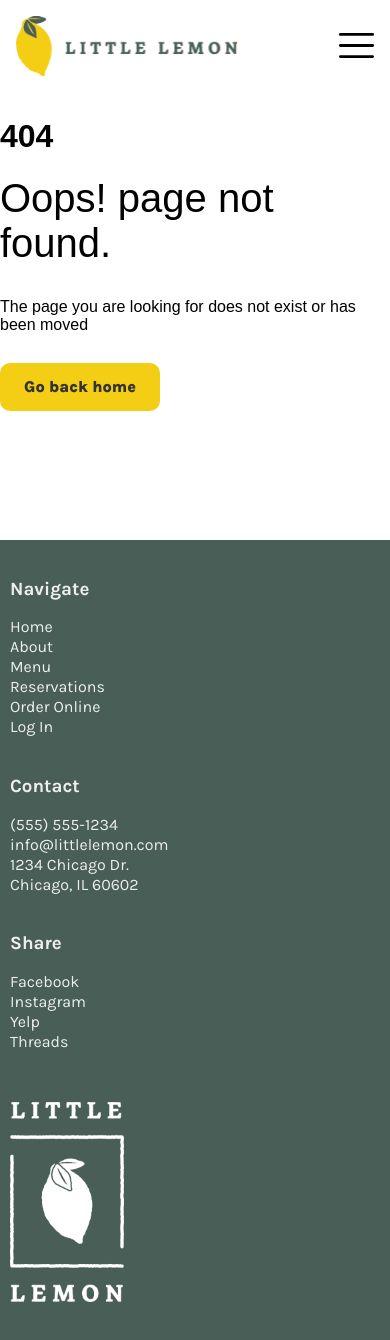
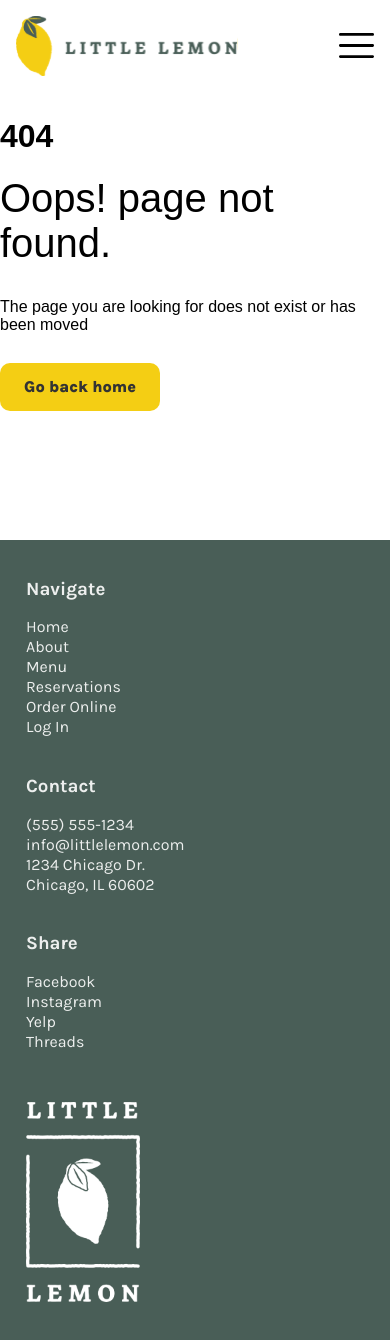
Before and after one commit to robtwilliam/little_lemon_booking, a React (Create React App) app: page / in a window 390 px wide. Built offline with nearby package versions, Linux system fonts and the light colour scheme; a web font is replaced by a local one.

Commit message:
fixing background color and adjusting footer alignment

```diff
--- a/src/components/layout/footer.css
+++ b/src/components/layout/footer.css
@@ -31,11 +31,15 @@ footer {
     .footer-socials {
         padding-bottom: 20px;
     }
+    .footer-contents {
+        margin-left: 1rem;
+    }
 }
 
 .footer-logo {
     height: 200px;
     padding-top: 30px;
+
 }
 
 ul {
--- a/src/index.css
+++ b/src/index.css
@@ -34,6 +34,7 @@ code {
   --card-title-font: 800 1.125rem "Karla", sans-serif;
   --paragraph-text-font: 400 1rem/1.25rem "Karla", sans-serif;
   --paragraph-text-highlight-font: 700 1rem "Karla", sans-serif;
+  background-color: white;
 }
 
 /* Font classes */
```
